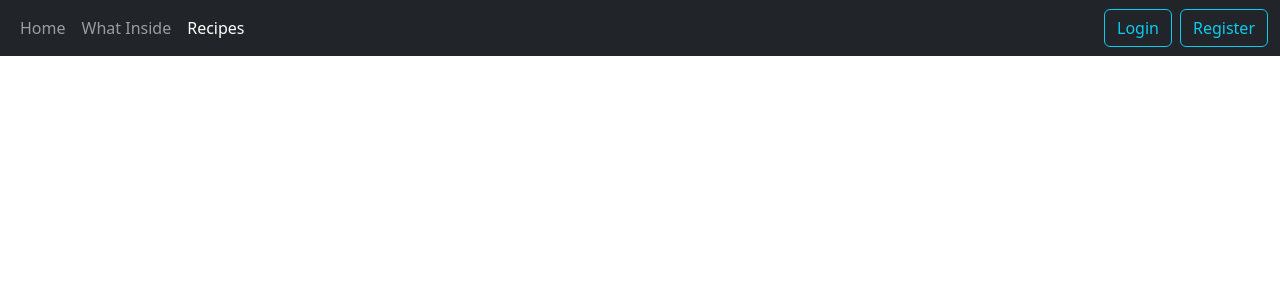
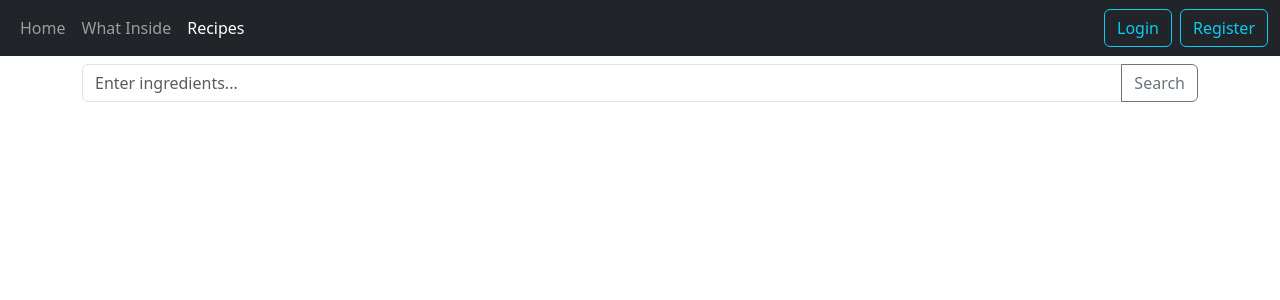
Before and after one commit to Antal01/myFridge, a React (Vite) app in the folder frontend/: page /recipes in a window 1280 px wide. Shown: the top 300 px of the page. Built offline with nearby package versions, Linux system fonts and the light colour scheme.

Commit message:
user can search by ingredient.

```diff
--- a/frontend/src/pages/Recipes.jsx
+++ b/frontend/src/pages/Recipes.jsx
@@ -1,11 +1,69 @@
-import React from "react";
+import React, {useState} from 'react';
+import axios from 'axios';
+import {Container, Row, Col, InputGroup, FormControl, Button, Card} from 'react-bootstrap';
 
 const Recipes = () => {
+    const [ingredients, setIngredients] = useState('');
+    const [recipes, setRecipes] = useState([]);
+
+    const handleSearch = async () => {
+        try {
+            const response = await axios.get('https://spoonacular-recipe-food-nutrition-v1.p.rapidapi.com/recipes/findByIngredients', {
+                params: {
+                    ingredients,
+                    number: '5',
+                    ignorePantry: 'true',
+                    ranking: '1',
+                },
+                headers: {
+                    'X-RapidAPI-Key': 'ebc16a25f3mshed55b0ebde53939p1c4784jsnb35adfafdb2e',
+                    'X-RapidAPI-Host': 'spoonacular-recipe-food-nutrition-v1.p.rapidapi.com',
+                },
+            });
+
+            setRecipes(response.data);
+        } catch (error) {
+            console.error(error);
+        }
+    };
+
     return (
-        <div>
-            Recipes!
-        </div>
-    )
-}
+        <Container>
+            <Row className="mt-4">
+                <Col md={12}>
+                    <InputGroup className="mb-3" style={{marginTop: '5vh'}}>
+                        <FormControl
+                            placeholder="Enter ingredients..."
+                            value={ingredients}
+                            onChange={(e) => setIngredients(e.target.value)}
+                            onKeyPress={(e) => e.key === 'Enter' && handleSearch()}
+                        />
+                        <Button variant="outline-secondary" onClick={handleSearch}>
+                            Search
+                        </Button>
+                    </InputGroup>
+                </Col>
+            </Row>
+
+            <Row>
+                {recipes.map((recipe) => (
+                    <Col key={recipe.id} md={4} className="mb-4">
+                        <Card>
+                            <Card.Img variant="top" src={recipe.image} alt={recipe.title}/>
+                            <Card.Body>
+                                <Card.Title>{recipe.title}</Card.Title>
+                                <Card.Text>
+                                    Used Ingredient Count: {recipe.usedIngredientCount} <br/>
+                                    Missed Ingredient Count: {recipe.missedIngredientCount} <br/>
+                                    Likes: {recipe.likes}
+                                </Card.Text>
+                            </Card.Body>
+                        </Card>
+                    </Col>
+                ))}
+            </Row>
+        </Container>
+    );
+};
 
 export default Recipes;
```
